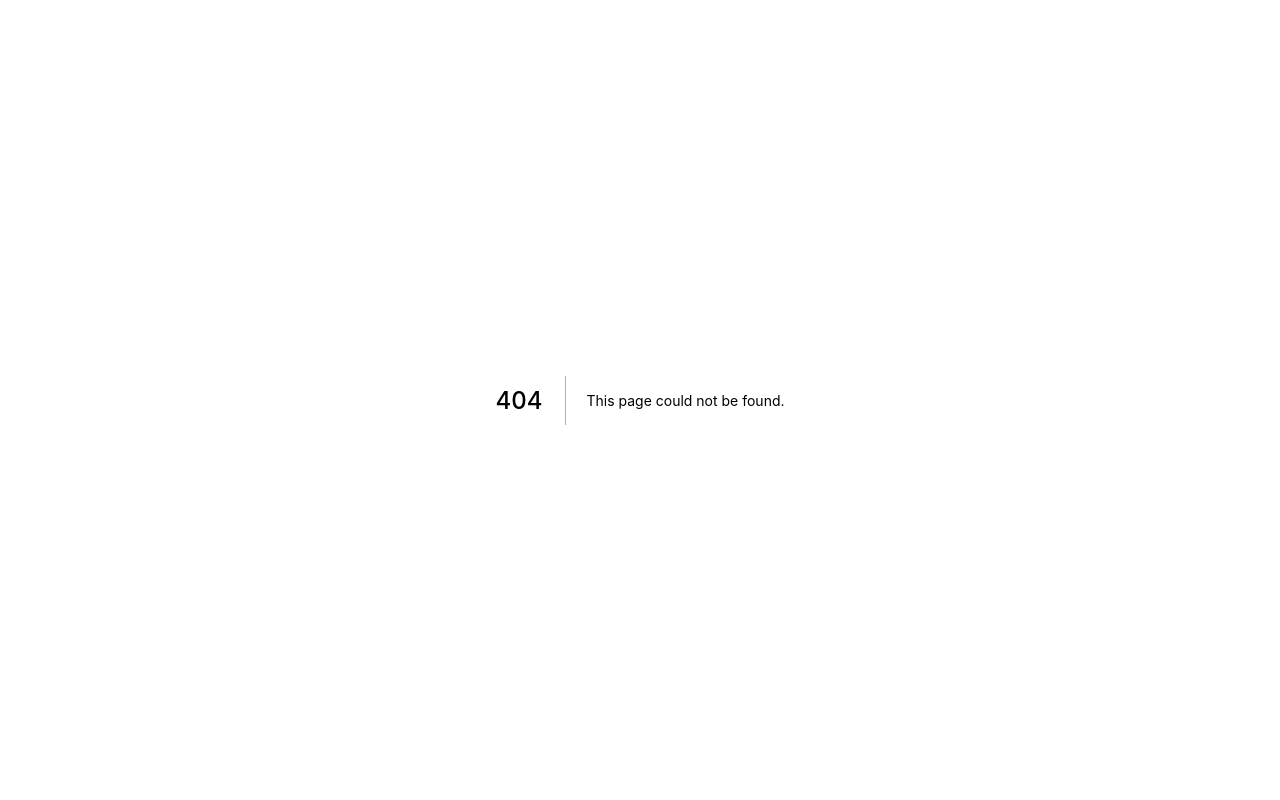
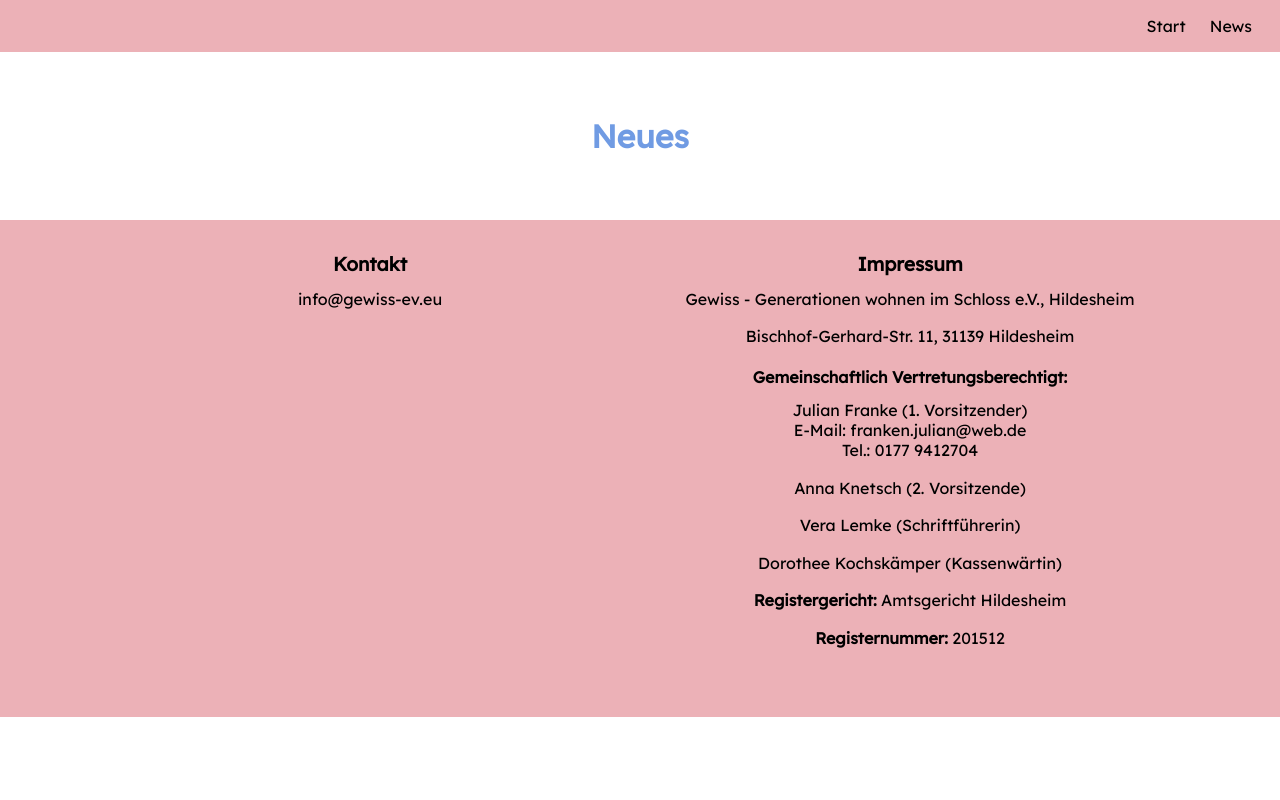
Before and after one commit to klueteruopa/gewissev, a Next.js app: page /news in a window 1280 px wide. Before the commit this address had no page. Shown: the top 800 px of the page. Built offline with nearby package versions, Linux system fonts and the light colour scheme.

Commit message:
Navigation hinzugefügt

```diff
--- /dev/null
+++ b/components/Blog.tsx
@@ -0,0 +1,15 @@
+import styles from '../styles/Blog.module.scss'
+// import { BlogItem } from './BlogItem'
+//import { items } from '../public/content/leitsaetze.json'
+
+//console.log(items);
+
+const Blog = () => {
+    return (
+        <div className={styles.blog}>
+            <h3>Neues</h3>
+        </div>
+    )
+}
+
+export { Blog }
--- a/components/Layout.tsx
+++ b/components/Layout.tsx
@@ -1,5 +1,5 @@
 import styles from '../styles/Layout.module.scss'
-import { Header } from './Header'
+import { Nav } from './Nav'
 import { Footer } from './Footer'
 
 const Layout = ({ children } : any) => {
@@ -7,6 +7,7 @@ const Layout = ({ children } : any) => {
 
     return (
         <div className={styles.container}>
+            <Nav/>
             <main>
                 {children}
             </main>
--- a/components/Nav.tsx
+++ b/components/Nav.tsx
@@ -5,11 +5,8 @@ const Nav = () => {
     return (
         <nav className={styles.nav}>
             <ul>
-                <li><Link href='/'>Projekt</Link></li>
-                <li><Link href='/verein'>Verein</Link></li>
-                <li><Link href='/schloss'>Schloss</Link></li>
+                <li><Link href='/'>Start</Link></li>
                 <li><Link href='/news'>News</Link></li>
-                <li><Link href='/news'>Mitmachen</Link></li>
             </ul>
         </nav>
     )
--- a/pages/index.tsx
+++ b/pages/index.tsx
@@ -1,4 +1,5 @@
 import type { NextPage } from 'next'
+import { Nav } from '../components/Nav'
 import { Welcome } from '../components/Welcome'
 import { Leitsatz } from '../components/Leitsatz'
 import { Video } from '../components/Video'
--- /dev/null
+++ b/pages/news.tsx
@@ -0,0 +1,13 @@
+import type { NextPage } from 'next'
+import { Welcome } from '../components/Welcome'
+import { Blog } from '../components/Blog'
+
+const News: NextPage = () => {
+  return (
+    <>
+    <Blog/>
+    </>
+  )
+}
+
+export default News
--- /dev/null
+++ b/styles/Blog.module.scss
@@ -0,0 +1,23 @@
+@import "_variables";
+
+.blog {
+  display:flex;
+  justify-content: center;
+  width: 100%;
+  flex-direction: column;
+  align-items: center;
+  margin: 1rem 0rem;
+
+  h3 {
+    font-size: 1.4rem;
+    color: $blue;
+  }
+
+  @media (min-width: $breakpoint-tablet) {
+    margin: 4rem 0rem;
+
+    h3 {
+      font-size: 2rem;
+    }
+  }
+}
--- a/styles/header/Nav.module.scss
+++ b/styles/header/Nav.module.scss
@@ -1,6 +1,11 @@
 @import "../_variables";
 
 .nav {
+
+  background: $main-red;
+  display: flex;
+  justify-content: flex-end;
+  padding: 1rem;
 
   ul {
     list-style-type: none;
@@ -11,20 +16,19 @@
   li {
     display: inline;
     margin: 0 0.75rem;
-    font-family: $logo-font;
     font-weight: 500;
     font-size: 1rem;
     color: #000;
 
     :hover {
-      text-decoration: underline wavy lightcoral;
+      text-decoration: underline wavy $blue;
       text-underline-offset: 0.3rem;
     }
   }
 
 }
 
-@media (max-width: $breakpoint-medium) {
+/*@media (max-width: $breakpoint-tablet) {
   .nav {
     position: fixed;
     top: 0;
@@ -44,4 +48,4 @@
       font-size: 1.5rem;
     }
   }
-}
+}*/
```
